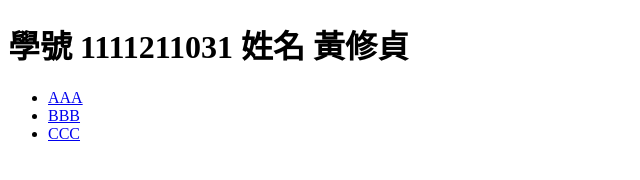
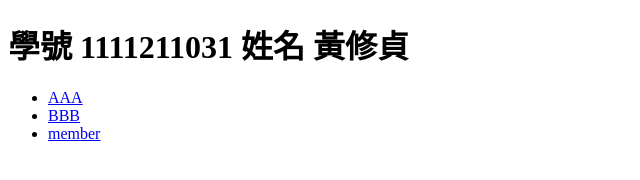
Before and after one commit to Notitle492/RobPractice_, a plain HTML site: page index.html in a window 1280 px wide. Shown: the full height of the page, 0-640 px from the left. Drawn offline with Linux system fonts and the light colour scheme.

Commit message:
設立member

```diff
--- a/index.html
+++ b/index.html
@@ -11,7 +11,7 @@
     <ul>
         <li><a href="aaa.html">AAA</a></li>
         <li><a href="bbb.html">BBB</a></li>
-        <li><a href="ccc.html">CCC</a></li>
+        <li><a href="member.html">member</a></li>
     </ul>
 </body>
 </html>
```
Also changed, not shown: member.html (renamed from ccc.html).
